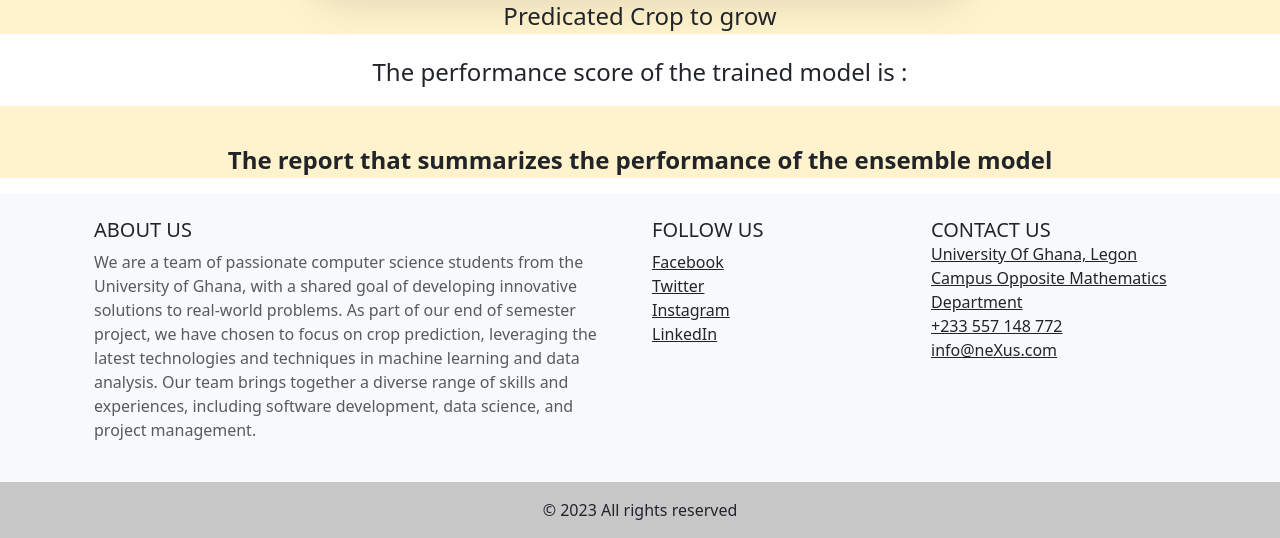
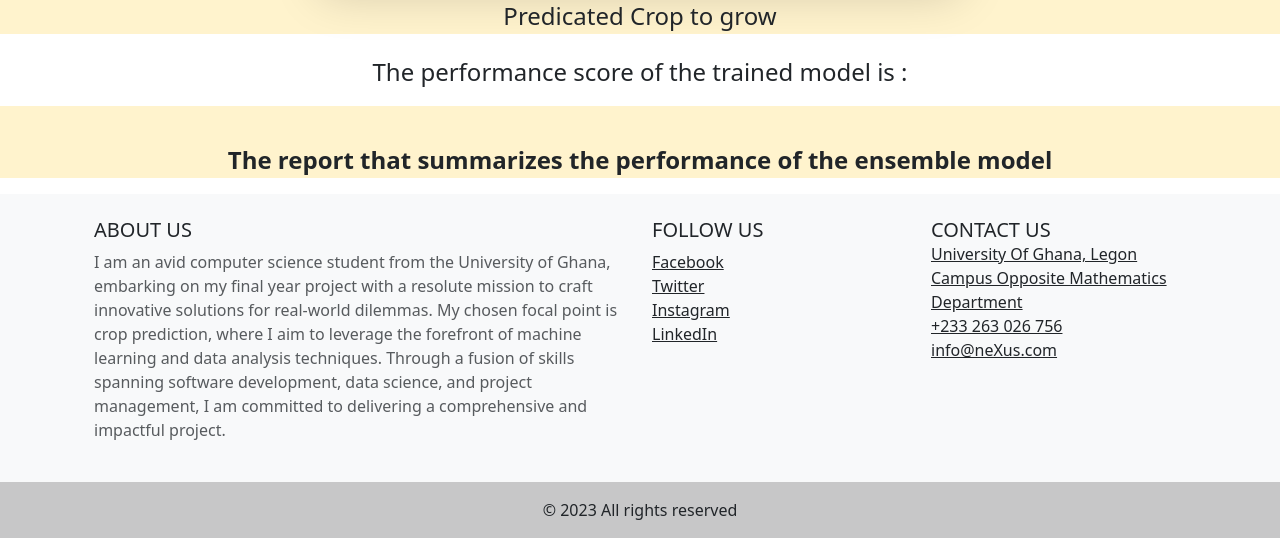
Before and after one commit to ibra15-cyber/smart_cultivation, a Flask app: page / in a window 1280 px wide. Shown: the part 1686-2224 px from the top of the page. Run offline with Flask 2, Linux system fonts and the light colour scheme; parts of the project's set-up code (start-up, migrations or seed data) failed here and were passed over; some libraries are stand-ins or nearby versions.

Commit message:
Update index.html

```diff
--- a/templates/index.html
+++ b/templates/index.html
@@ -199,14 +199,7 @@
               <div class="col-lg-6 col-md-12 mb-4 mb-md-0">
                 <h5 class="text-uppercase">About Us</h5>
                 <p class="text-muted">
-                  We are a team of passionate computer science students from the
-                  University of Ghana, with a shared goal of developing
-                  innovative solutions to real-world problems. As part of our
-                  end of semester project, we have chosen to focus on crop
-                  prediction, leveraging the latest technologies and techniques
-                  in machine learning and data analysis. Our team brings
-                  together a diverse range of skills and experiences, including
-                  software development, data science, and project management.
+                 I am an avid computer science student from the University of Ghana, embarking on my final year project with a resolute mission to craft innovative solutions for real-world dilemmas. My chosen focal point is crop prediction, where I aim to leverage the forefront of machine learning and data analysis techniques. Through a fusion of skills spanning software development, data science, and project management, I am committed to delivering a comprehensive and impactful project.
                 </p>
               </div>
               <div class="col-lg-3 col-md-6 mb-4 mb-md-0">
@@ -245,7 +238,7 @@
                   </li>
                   <li>
                     <a href="#!" class="text-dark"
-                      ><i class="bi bi-telephone-fill"></i> +233 557 148 772</a
+                      ><i class="bi bi-telephone-fill"></i> +233 263 026 756</a
                     >
                   </li>
                   <li>
```
